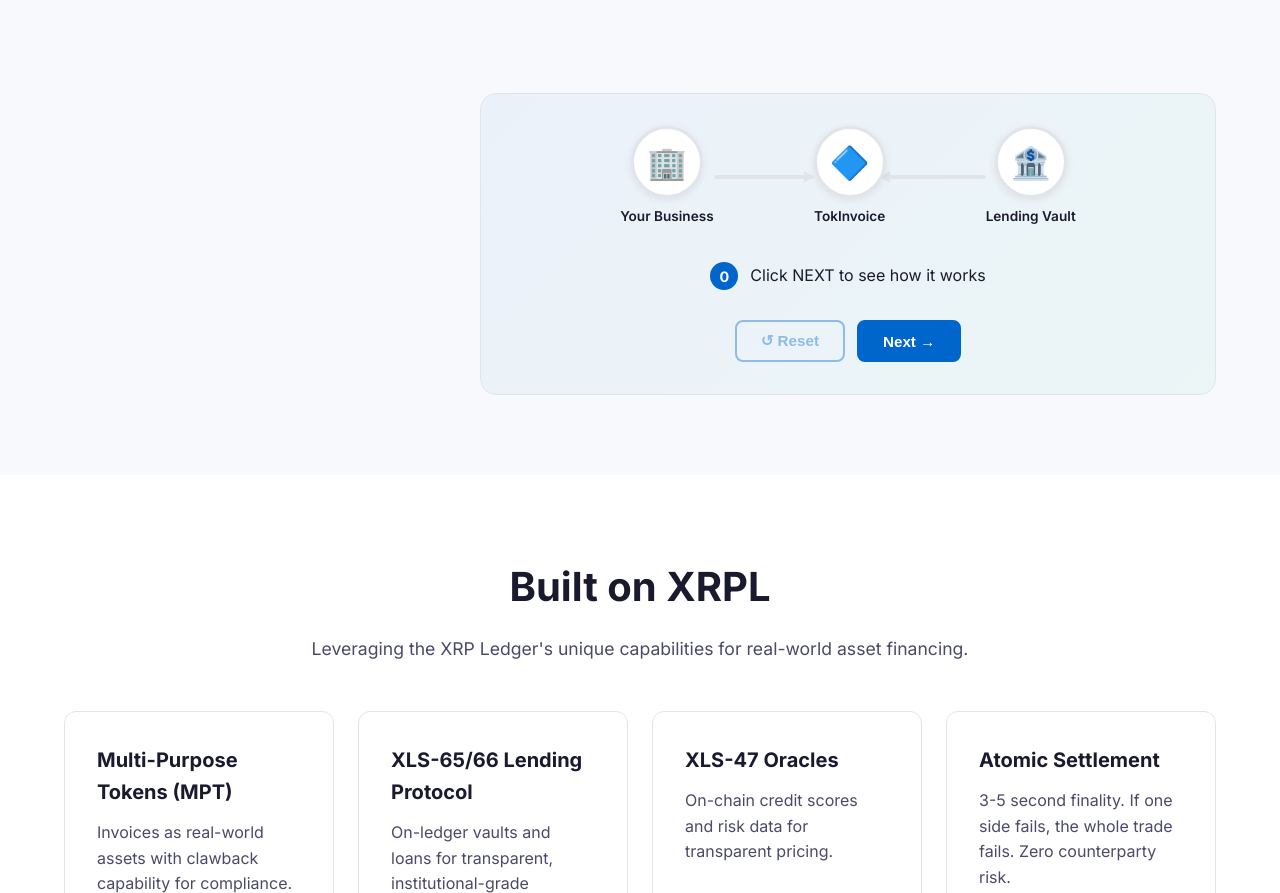
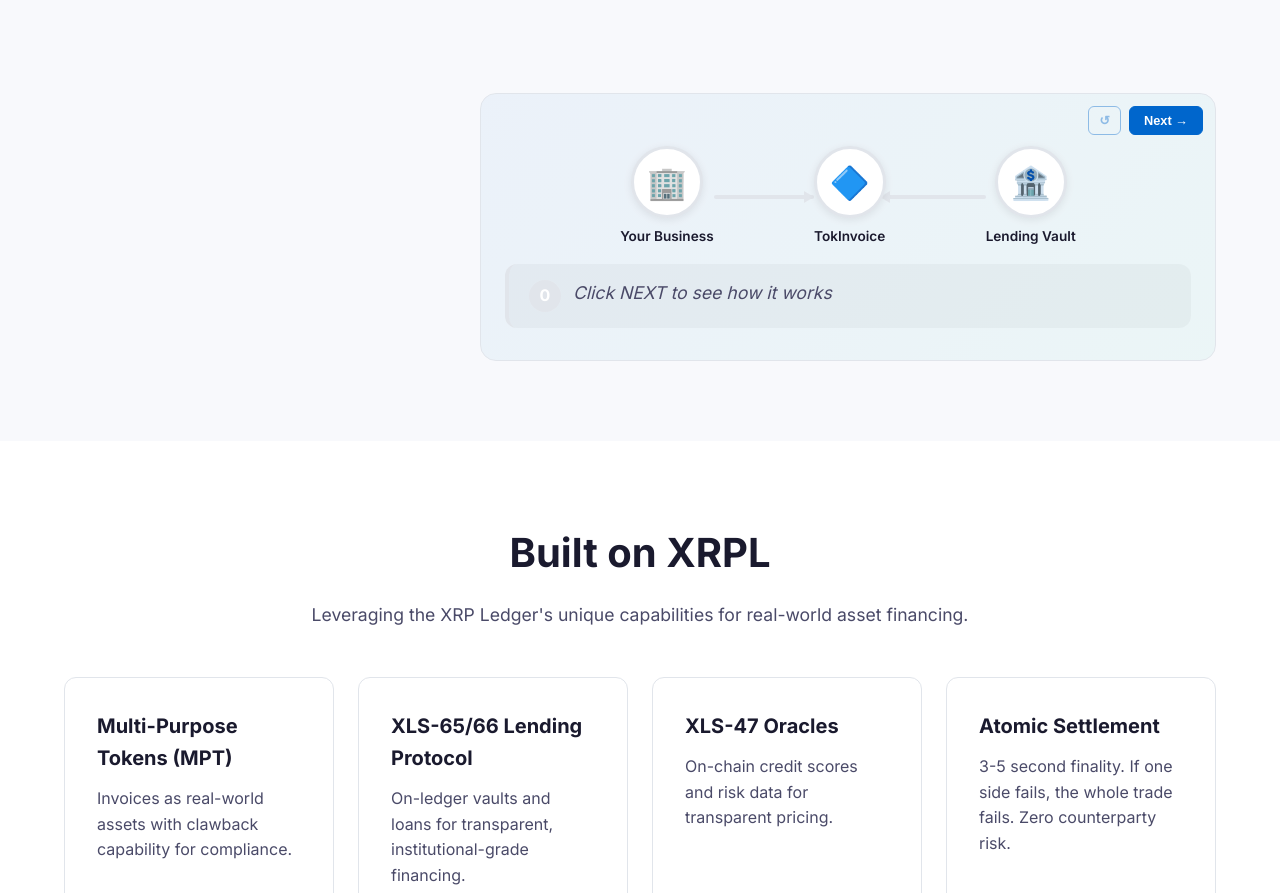
Before and after one commit to tokinvoice/tokinvoice.github.io, a plain HTML site: page index.html in a window 1280 px wide. Shown: the part 3320-4213 px from the top of the page. Drawn offline with Linux system fonts and the light colour scheme.

Commit message:
Improve step flow UX: small NEXT button at top-right, legend grows below, history trail
- NEXT/Reset buttons moved to top-right corner, made smaller
- Caption area grows below the diagram with left border accent
- Current step is bold, previous steps shown as faded history
- Inactive nodes fade to 35% opacity to highlight current step
- Active node pulses with animation

```diff
--- a/animations.js
+++ b/animations.js
@@ -246,10 +246,22 @@
                 }
             }
 
+            // Build step history (previous steps shown as faded list)
+            const historyContainer = flow.querySelector('.step-history');
+            if (historyContainer) {
+                historyContainer.innerHTML = '';
+                for (let i = 1; i < stepIndex; i++) {
+                    const historyItem = document.createElement('div');
+                    historyItem.className = 'step-history-item';
+                    historyItem.innerHTML = `<span class="mini-badge">✓</span> ${steps[i].caption.replace(/^[^\s]+\s/, '')}`;
+                    historyContainer.appendChild(historyItem);
+                }
+            }
+
             // Update button states
             resetBtn.disabled = stepIndex === 0;
             if (stepIndex >= steps.length - 1) {
-                nextBtn.textContent = '✓ Complete';
+                nextBtn.textContent = '✓';
                 nextBtn.disabled = true;
             } else {
                 nextBtn.textContent = 'Next →';
--- a/index.html
+++ b/index.html
@@ -227,6 +227,12 @@
 
                         <!-- Step-through Flow (Borrower) -->
                         <div class="step-flow borrower-step-flow" data-step="0">
+                            <!-- Controls at top right -->
+                            <div class="step-flow-controls">
+                                <button class="step-btn step-btn-reset" disabled>↺</button>
+                                <button class="step-btn step-btn-next">Next →</button>
+                            </div>
+                            <!-- Diagram -->
                             <div class="step-flow-diagram">
                                 <div class="flow-node" data-node="supplier">
                                     <div class="node-circle">🏢</div>
@@ -249,13 +255,13 @@
                                     <span>Lending Vault</span>
                                 </div>
                             </div>
+                            <!-- Caption grows below -->
                             <div class="step-flow-caption">
                                 <span class="step-number-badge">0</span>
-                                <span class="step-text">Click NEXT to see how it works</span>
-                            </div>
-                            <div class="step-flow-controls">
-                                <button class="step-btn step-btn-reset" disabled>↺ Reset</button>
-                                <button class="step-btn step-btn-next">Next →</button>
+                                <div class="step-caption-content">
+                                    <span class="step-text">Click NEXT to see how it works</span>
+                                    <div class="step-history"></div>
+                                </div>
                             </div>
                         </div>
                     </div>
@@ -348,6 +354,12 @@
 
                         <!-- Step-through Flow (Lender) - Triangle layout -->
                         <div class="step-flow lender-step-flow" data-step="0">
+                            <!-- Controls at top right -->
+                            <div class="step-flow-controls">
+                                <button class="step-btn step-btn-reset" disabled>↺</button>
+                                <button class="step-btn step-btn-next">Next →</button>
+                            </div>
+                            <!-- Diagram -->
                             <div class="step-flow-diagram triangle-layout">
                                 <!-- Top row: Vault in center -->
                                 <div class="triangle-top">
@@ -383,13 +395,13 @@
                                     </div>
                                 </div>
                             </div>
+                            <!-- Caption grows below -->
                             <div class="step-flow-caption">
                                 <span class="step-number-badge">0</span>
-                                <span class="step-text">Click NEXT to see how it works</span>
-                            </div>
-                            <div class="step-flow-controls">
-                                <button class="step-btn step-btn-reset" disabled>↺ Reset</button>
-                                <button class="step-btn step-btn-next">Next →</button>
+                                <div class="step-caption-content">
+                                    <span class="step-text">Click NEXT to see how it works</span>
+                                    <div class="step-history"></div>
+                                </div>
                             </div>
                         </div>
                     </div>
--- a/styles.css
+++ b/styles.css
@@ -782,6 +782,52 @@
     border-radius: 16px;
     border: 1px solid var(--border);
     padding: 32px 24px;
+    position: relative;
+}
+
+/* Small NEXT button at top right */
+.step-flow-controls {
+    position: absolute;
+    top: 12px;
+    right: 12px;
+    display: flex;
+    gap: 8px;
+    z-index: 10;
+}
+
+.step-btn {
+    padding: 6px 14px;
+    border-radius: 6px;
+    font-weight: 600;
+    font-size: 0.8rem;
+    cursor: pointer;
+    transition: all 0.2s ease;
+    border: 1px solid var(--primary);
+}
+
+.step-btn-next {
+    background: var(--primary);
+    color: white;
+}
+
+.step-btn-next:hover:not(:disabled) {
+    background: var(--primary-dark);
+    border-color: var(--primary-dark);
+}
+
+.step-btn-reset {
+    background: transparent;
+    color: var(--primary);
+    padding: 6px 10px;
+}
+
+.step-btn-reset:hover:not(:disabled) {
+    background: rgba(0, 102, 204, 0.1);
+}
+
+.step-btn:disabled {
+    opacity: 0.4;
+    cursor: not-allowed;
 }
 
 .step-flow-diagram {
@@ -789,7 +835,8 @@
     justify-content: center;
     align-items: center;
     gap: 0;
-    margin-bottom: 24px;
+    margin-bottom: 16px;
+    padding-top: 20px;
 }
 
 /* Flow nodes (entities) */
@@ -799,6 +846,12 @@
     align-items: center;
     gap: 8px;
     z-index: 2;
+    transition: opacity 0.4s ease;
+}
+
+/* Inactive nodes fade out */
+.step-flow[data-step]:not([data-step="0"]) .flow-node:not(.active):not(.completed) {
+    opacity: 0.35;
 }
 
 .node-circle {
@@ -817,19 +870,31 @@
 
 .flow-node.active .node-circle {
     border-color: var(--primary);
-    box-shadow: 0 0 0 4px rgba(0, 102, 204, 0.2), 0 4px 16px rgba(0, 102, 204, 0.3);
-    transform: scale(1.1);
+    box-shadow: 0 0 0 6px rgba(0, 102, 204, 0.25), 0 4px 20px rgba(0, 102, 204, 0.4);
+    transform: scale(1.15);
+    animation: pulseNode 1.5s ease-in-out infinite;
+}
+
+@keyframes pulseNode {
+    0%, 100% { box-shadow: 0 0 0 6px rgba(0, 102, 204, 0.25), 0 4px 20px rgba(0, 102, 204, 0.4); }
+    50% { box-shadow: 0 0 0 10px rgba(0, 102, 204, 0.15), 0 4px 24px rgba(0, 102, 204, 0.5); }
 }
 
 .flow-node.completed .node-circle {
     border-color: var(--accent);
-    background: rgba(0, 184, 148, 0.1);
+    background: rgba(0, 184, 148, 0.15);
 }
 
 .flow-node span {
     font-size: 0.85rem;
     font-weight: 600;
     color: var(--text);
+    transition: opacity 0.4s ease;
+}
+
+.flow-node.active span {
+    font-weight: 700;
+    color: var(--primary);
 }
 
 /* Connectors between nodes */
@@ -929,19 +994,30 @@
     100% { right: calc(100% - 24px); transform: translateY(-50%) scale(1); }
 }
 
-/* Caption area */
+/* Caption area - grows below animation */
 .step-flow-caption {
     display: flex;
-    align-items: center;
+    align-items: flex-start;
     justify-content: center;
     gap: 12px;
-    margin-bottom: 20px;
-    min-height: 48px;
+    padding: 16px 20px;
+    margin-top: 8px;
+    background: rgba(0, 102, 204, 0.06);
+    border-radius: 12px;
+    border-left: 4px solid var(--primary);
+    min-height: 56px;
+    transition: all 0.3s ease;
+}
+
+.step-flow[data-step="0"] .step-flow-caption {
+    background: rgba(0, 0, 0, 0.03);
+    border-left-color: var(--border);
 }
 
 .step-number-badge {
-    width: 28px;
-    height: 28px;
+    width: 32px;
+    height: 32px;
+    min-width: 32px;
     background: var(--primary);
     color: white;
     border-radius: 50%;
@@ -949,52 +1025,70 @@
     align-items: center;
     justify-content: center;
     font-weight: 700;
-    font-size: 0.9rem;
+    font-size: 1rem;
+    box-shadow: 0 2px 8px rgba(0, 102, 204, 0.3);
+}
+
+.step-flow[data-step="0"] .step-number-badge {
+    background: var(--border);
+    box-shadow: none;
+}
+
+.step-caption-content {
+    flex: 1;
 }
 
 .step-text {
-    font-size: 1rem;
+    font-size: 1.1rem;
+    font-weight: 600;
     color: var(--text);
-    max-width: 400px;
-    text-align: center;
+    text-align: left;
+    line-height: 1.5;
+    display: block;
 }
 
-/* Control buttons */
-.step-flow-controls {
-    display: flex;
-    justify-content: center;
-    gap: 12px;
+.step-flow[data-step="0"] .step-text {
+    font-weight: 400;
+    color: var(--text-light);
+    font-style: italic;
 }
 
-.step-btn {
-    padding: 10px 24px;
-    border-radius: 8px;
-    font-weight: 600;
-    font-size: 0.95rem;
-    cursor: pointer;
-    transition: all 0.2s ease;
-    border: 2px solid var(--primary);
+/* Step history - show previous steps as faded list below current step */
+.step-history {
+    margin-top: 12px;
+    padding-top: 12px;
+    border-top: 1px dashed var(--border);
 }
 
-.step-btn-next {
-    background: var(--primary);
-    color: white;
+.step-history:empty {
+    display: none;
 }
 
-.step-btn-next:hover:not(:disabled) {
-    background: var(--primary-dark);
-    border-color: var(--primary-dark);
+.step-history-item {
+    display: flex;
+    align-items: center;
+    gap: 8px;
+    font-size: 0.85rem;
+    color: var(--text-light);
+    opacity: 0.6;
+    margin-bottom: 4px;
 }
 
-.step-btn-reset {
-    background: transparent;
-    color: var(--primary);
+.step-history-item .mini-badge {
+    width: 18px;
+    height: 18px;
+    min-width: 18px;
+    background: var(--accent);
+    color: white;
+    border-radius: 50%;
+    display: flex;
+    align-items: center;
+    justify-content: center;
+    font-size: 0.7rem;
+    font-weight: 700;
 }
 
-.step-btn-reset:hover:not(:disabled) {
-    background: rgba(0, 102, 204, 0.1);
-}
-
+/* Control buttons - already positioned at top right via earlier rules */
 .step-btn:disabled {
     opacity: 0.4;
     cursor: not-allowed;
```
